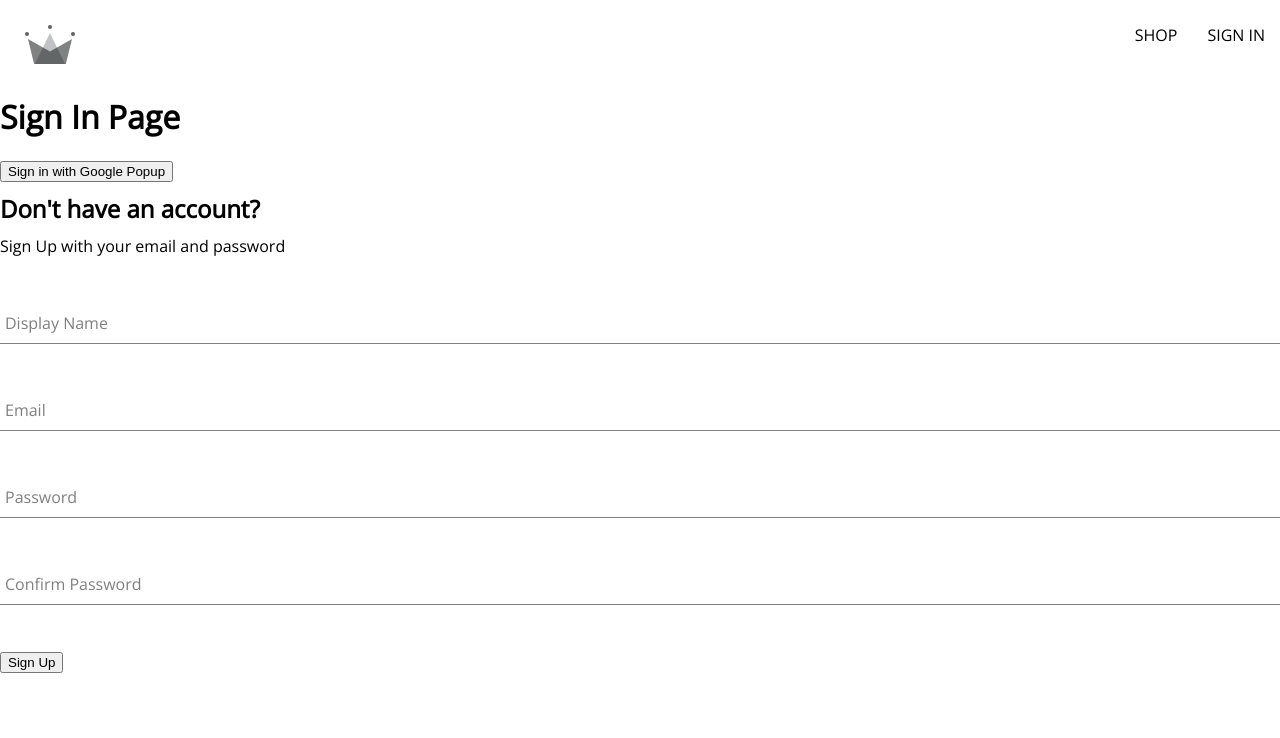
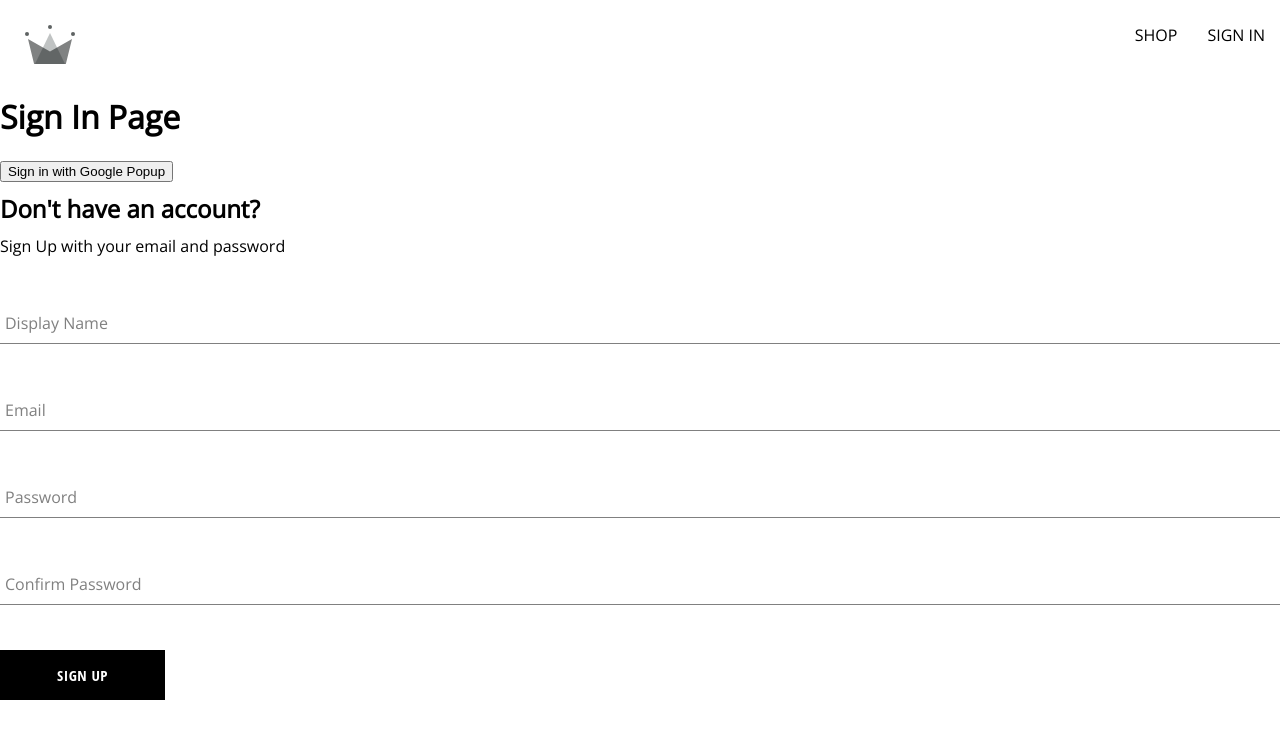
Before and after one commit to jeffgrasso42/crwn-clothing-ecommerce, a React (Create React App) app: page /sign-in in a window 1280 px wide. Shown: the top 738 px of the page. Built offline with nearby package versions, Linux system fonts and the light colour scheme.

Commit message:
add Button component and styles

```diff
--- /dev/null
+++ b/src/components/button/button.component.jsx
@@ -0,0 +1,19 @@
+import './button.styles.scss'
+
+const BUTTON_TYPE_CLASSES = {
+  google: 'google-sign-in',
+  inverted: 'inverted'
+}
+
+const Button = ({ children, buttonType, ...otherProps }) => {
+  return (
+    <button
+      className={`button-container ${BUTTON_TYPE_CLASSES[buttonType]}`}
+      {...otherProps}
+    >
+      {children}
+    </button>
+  )
+}
+
+export default Button
--- /dev/null
+++ b/src/components/button/button.styles.scss
@@ -0,0 +1,46 @@
+.button-container {
+  min-width: 165px;
+  width: auto;
+  height: 50px;
+  letter-spacing: 0.5px;
+  line-height: 50px;
+  padding: 0 35px 0 35px;
+  font-size: 15px;
+  background-color: black;
+  color: white;
+  text-transform: uppercase;
+  font-family: 'Open Sans Condensed';
+  font-weight: bolder;
+  border: none;
+  cursor: pointer;
+  display: flex;
+  justify-content: center;
+
+  &:hover {
+    background-color: white;
+    color: black;
+    border: 1px solid black;
+  }
+
+  &.google-sign-in {
+    background-color: #4285f4;
+    color: white;
+
+    &:hover {
+      background-color: #357ae8;
+      border: none;
+    }
+  }
+
+  &.inverted {
+    background-color: white;
+    color: black;
+    border: 1px solid black;
+
+    &:hover {
+      background-color: black;
+      color: white;
+      border: none;
+    }
+  }
+}
--- a/src/components/sign-up-form/sign-up-form.component.jsx
+++ b/src/components/sign-up-form/sign-up-form.component.jsx
@@ -1,6 +1,7 @@
 import { useState } from "react"
 
 import FormInput from "../form-input/form-input.component"
+import Button from "../button/button.component"
 
 import { createAuthUserWithEmailAndPassword, createUserDocumentFromAuth } from '../../utils/firebase/firebase.utils'
 
@@ -54,9 +55,9 @@
       <span>Sign Up with your email and password</span>
       <form onSubmit={handleSubmit}>
         <FormInput
-          label="Display Name"
+          label='Display Name'
           inputOptions = {{
-            type: "text",
+            type: 'text',
             required: true,
             onChange: handleChange,
             name: "displayName",
@@ -64,35 +65,35 @@
           }} />
 
         <FormInput
-          label="Email"
+          label='Email'
           inputOptions = {{
-            type: "email",
+            type: 'email',
             required: true,
             onChange: handleChange,
-            name: "email",
+            name: 'email',
             value: email
           }} />
 
         <FormInput
-          label="Password"
+          label='Password'
           inputOptions = {{
-            type: "password",
+            type: 'password',
             required: true,
             onChange: handleChange,
-            name: "password",
+            name: 'password',
             value: password
           }} />
 
         <FormInput
-          label="Confirm Password"
+          label='Confirm Password'
           inputOptions = {{
-            type: "password",
+            type: 'password',
             required: true,
             onChange: handleChange,
-            name: "confirmPassword",
+            name: 'confirmPassword',
             value: confirmPassword
           }} />
-        <button type='submit'>Sign Up</button>
+        <Button type='submit'>Sign Up</Button>
       </form>
     </div>
   )
```
